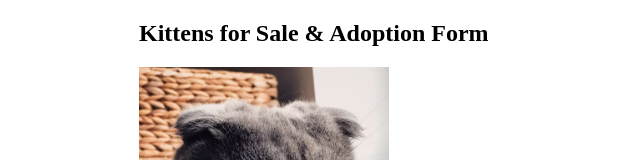
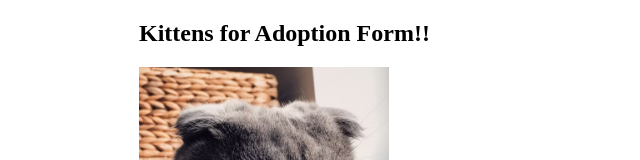
Before and after one commit to DharshiniBalasundaram1997/kittenform, a plain HTML site: page kittenform.html in a window 1280 px wide. Shown: the top 160 px of the page, without its empty margins (251-891 px from the left). Drawn offline with Linux system fonts and the light colour scheme.

Commit message:
Updated title in kittenform.html

```diff
--- a/kittenform.html
+++ b/kittenform.html
@@ -9,7 +9,7 @@
 
     <main>
         <section style="width: 500px; margin:auto;">
-            <h1>Kittens for Sale & Adoption Form</h1>
+            <h1>Kittens for Adoption Form!!</h1>
             <img src="cat.avif" width="250">
             <form action="">
                 <div>
```
